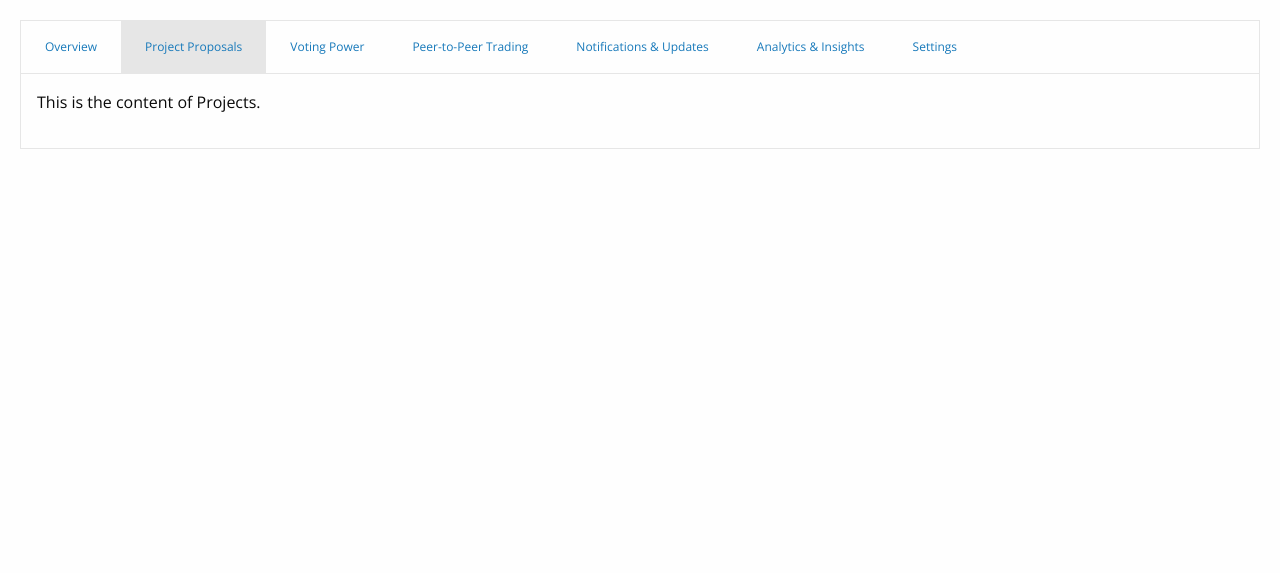
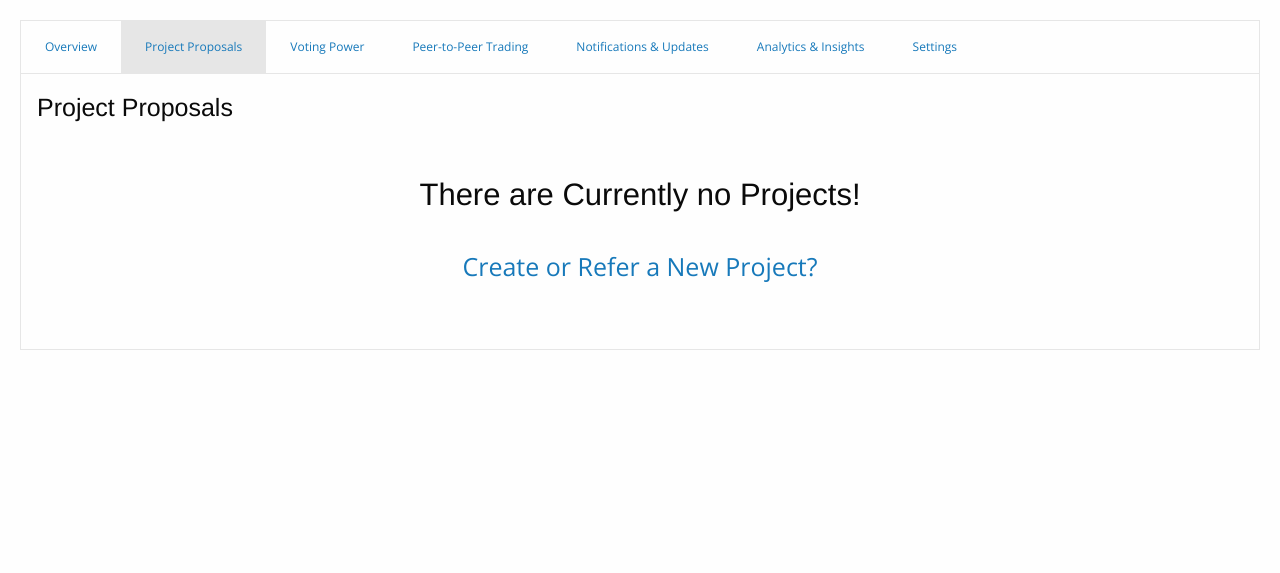
Before and after one commit to williammabotjaeng/imperium, a Flask app: page /home in a window 1280 px wide, after a click on "Project Proposals". Shown: the part 74-647 px from the top of the page. Run offline with Flask 3, Linux system fonts and the light colour scheme; some libraries are stand-ins or nearby versions.

Commit message:
Projects, home.html

```diff
--- a/app.py
+++ b/app.py
@@ -191,10 +191,10 @@ def register():
             return redirect(url_for('home'))
     return render_template("register.html", form=form)
 
-@login_required
 @app.route("/home")
 def home():
-    return render_template("home.html", current_user=current_user)
+    projects = Project.query.all()
+    return render_template("home.html", projects=projects)
 
 @app.route("/create_wallet", methods=['GET', 'POST'])
 @login_required
--- a/static/css/app.css
+++ b/static/css/app.css
@@ -217,3 +217,8 @@ a.nav-link-text {
     text-align: center;
     padding: 40px;
 }
+
+.projects-empty-state {
+    text-align: center;
+    padding: 40px;
+}
--- a/templates/home.html
+++ b/templates/home.html
@@ -74,7 +74,7 @@
                     <h3 class="h3 lead">
                         There are currently No Transactions
                     </h3>
-                    <h4><a href="/trade">Get Started!</a></h4>
+                    <h4><a href="#trading"  aria-selected="true">Get Started!</a></h4>
                 </div>
                 {% endif %}
                 </div>
@@ -97,7 +97,18 @@
           {% endif %}
         </div>
         <div class="tabs-panel" id="projects">
-          <p>This is the content of Projects.</p>
+            <h4 class="h4">Project Proposals</h4>
+            {% if projects|length > 0 %}
+                    {% for project in projects %}
+                        <p class="lead h5"><a href="">{{ project }}</a></p>
+                    {% endfor %}
+            {% else %}
+            <div class="projects-empty-state">
+                <h3>There are Currently no Projects!</h3>
+                <br>
+                <h4><a href="#">Create or Refer a New Project?</a></h4>
+            </div>
+            {% endif %}
         </div>
         <div class="tabs-panel" id="voting">
           <p>This is the content of Voting.</p>
```
